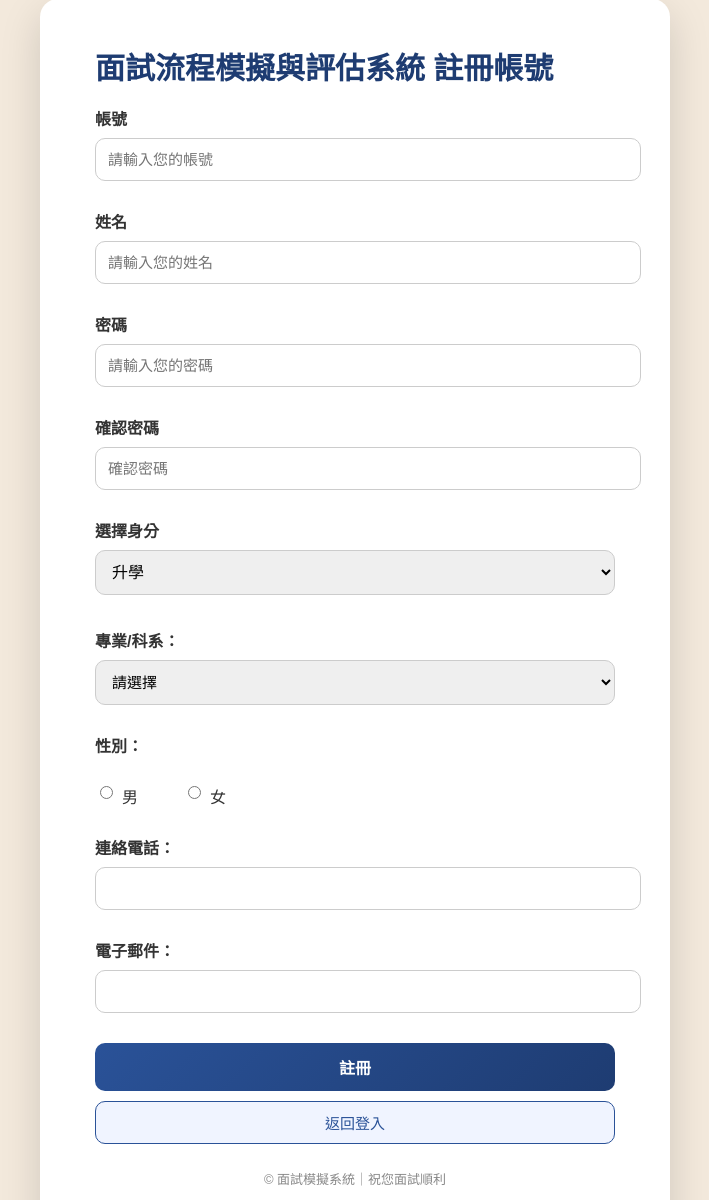
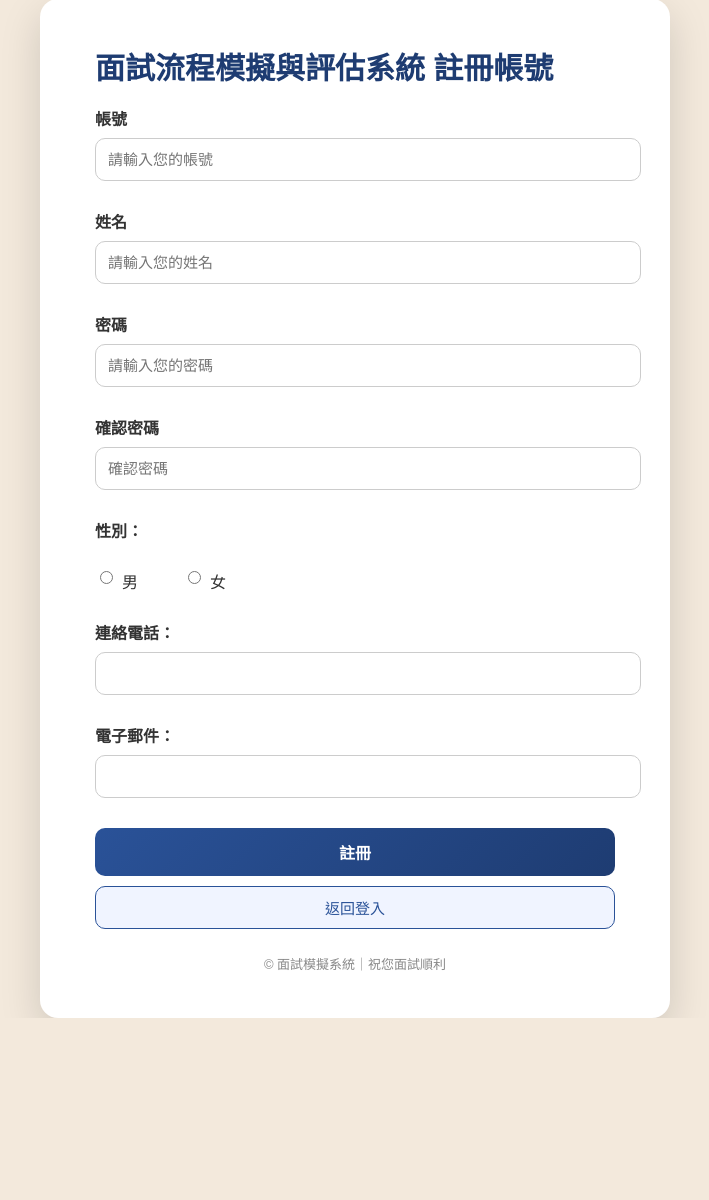
Before and after one commit to wushuhsien/interview, a Flask app: page /register in a window 1280 px wide. Shown: the part 61-1261 px from the top of the page, without its empty margins (285-994 px from the left). After the commit the page ends 1079 px from the top, so only its background shows below. Run offline with Flask 3, Linux system fonts and the light colour scheme.

Commit message:
註冊移除選擇身分

```diff
--- a/mock_interview/templates/register.html
+++ b/mock_interview/templates/register.html
@@ -117,20 +117,6 @@
             color: #888;
         }
 
-        .role-select {
-            width: 100%;
-            padding: 12px;
-            border-radius: 10px;
-            border: 1px solid #ccc;
-            font-size: 16px;
-            margin-bottom: 15px;
-        }
-
-        .role-select:focus {
-            outline: none;
-            border-color: #2a5298;
-        }
-
         .gender-group {
             display: flex;
             gap: 25px;
@@ -208,47 +194,6 @@
             <label for="password">確認密碼</label>
             <input type="password" name="confirm_password" placeholder="確認密碼" required><br>
 
-            <label for="role">選擇身分</label>
-            <select name="role" class="role-select"> <!-- 接資料庫角色代碼 -->
-                <option value="student">升學</option>
-                <option value="work">就業</option>
-            </select><br>
-
-            <!-- 升學 -->
-            <div id="student-fields">
-                <label><span class="required"></span>專業/科系：</label>
-                <select name="s_type">
-                    <option value="">請選擇</option>
-                    <?php foreach ($storeTypes as $type): ?>
-                    <option value="<?php echo $type; ?>">
-                        <?php echo $type; ?>
-                    </option>
-                    <?php endforeach; ?>
-                </select>
-            </div>
-
-            <!-- 就業 -->
-            <div id="work-fields">
-                <label><span class="required"></span>職群：</label>
-                <select name="w_type_group">
-                    <option value="">請選擇</option>
-                    <?php foreach ($storeTypes as $type): ?>
-                    <option value="<?php echo $type; ?>">
-                        <?php echo $type; ?>
-                    </option>
-                    <?php endforeach; ?>
-                </select>
-
-                <label><span class="required"></span>職位：</label>
-                <select name="w_type_job">
-                    <option value="">請選擇</option>
-                    <?php foreach ($storeTypes as $type): ?>
-                    <option value="<?php echo $type; ?>">
-                        <?php echo $type; ?>
-                    </option>
-                    <?php endforeach; ?>
-                </select>
-            </div>
 
             <label><span class="required"></span>性別：</label>
 
```
